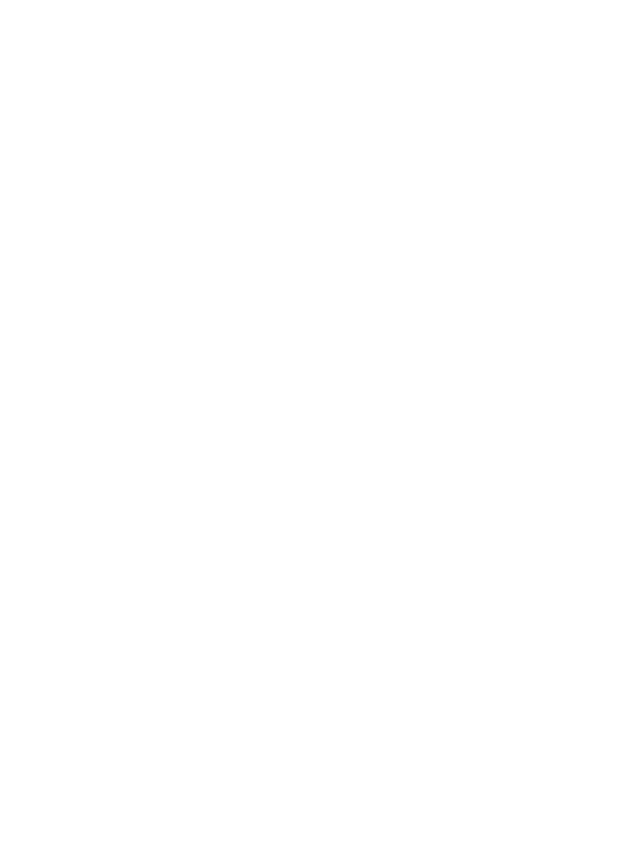
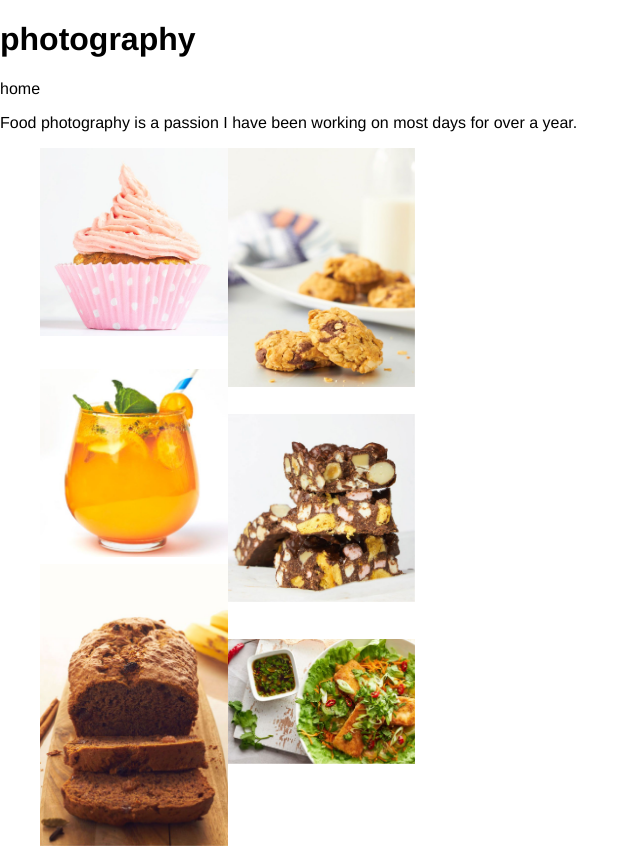
Before and after one commit to joshbailey0/portfolio_josh, a website: page docs/photography.html in a window 1280 px wide. Shown: the whole page, without its empty margins (0-640 px from the left). Before the commit the page ends 800 px from the top, so only its background shows below. Drawn offline with Linux system fonts and the light colour scheme.

Commit message:
Began Photography Page
Attempt at laying out photography page with css grid. Needs a lot of
reworking.

```diff
--- a/docs/assets/styles/app.css
+++ b/docs/assets/styles/app.css
@@ -2,3 +2,4 @@
 @import "modules/_vars";
 @import "modules/_global";
 @import "modules/_home";
+@import "modules/_photography";
--- a/docs/assets/styles/modules/_photography.css
+++ b/docs/assets/styles/modules/_photography.css
@@ -0,0 +1,39 @@
+.photography {
+    position: absolute;
+}
+
+.photography_images {
+    display: grid;
+    grid-template-columns: 187.5px 187.5px;
+    grid-template-rows: 221px 45px 150px 75px 176px;
+
+    .cupcake {
+        grid-column: 1/2;
+        grid-row: 1/2;
+    }
+
+    .spritzer {
+        grid-column: 1/2;
+        grid-row: 2/4;
+    }
+
+    .banana_bread {
+        grid-column: 1/2;
+        grid-row: 4/6;
+    }
+
+    .cookies {
+        grid-column: 2/3;
+        grid-row: 1/3;
+    }
+
+    .rocky_road {
+        grid-column: 2/3;
+        grid-row: 3/5;
+    }
+
+    .bahn_mi {
+        grid-column: 2/3;
+        grid-row: 5/6;
+    }
+}
--- a/docs/photography.html
+++ b/docs/photography.html
@@ -7,6 +7,24 @@
         <link href="temp/styles/app.css" rel="stylesheet">
     </head>
     <body class="photography">
-
+        <header class="photography_header">
+            <nav class="photography_nav">
+                <h1><span>photo</span>graphy</h1>
+                <p>home</p>
+            </nav>
+        </header>
+        <main class="photography_text-content">
+            <p>Food photography is a passion I have been working on most days for over a year.</p>
+        </main>
+        <section>
+            <figure class="photography_images">
+                <img src="assets/images/cupcake@2x.jpg" class="cupcake" alt="milk and cookies">
+                <img src="assets/images/spritzer@2x.jpg" class="spritzer" alt="spritzer">
+                <img src="assets/images/Banana-Bread@2x.jpg" class="banana_bread" alt="banana bread">
+                <img src="assets/images/milk_cookies@2x.jpg" class="cookies" alt="vegan cupcake">
+                <img src="assets/images/Rocky_Road@2x.jpg" class="rocky_road" alt="vegan rocky road">
+                <img src="assets/images/bahn-mi-salad@2x.jpg" class="bahn_mi" alt="bahn mi salad">
+            </figure>
+        </section>
     </body>
 </html>
--- a/docs/temp/styles/app.css
+++ b/docs/temp/styles/app.css
@@ -661,3 +661,43 @@
         height: 32px;
     }
 }
+
+.photography {
+    position: absolute;
+}
+
+.photography_images {
+    display: grid;
+    grid-template-columns: 187.5px 187.5px;
+    grid-template-rows: 221px 45px 150px 75px 176px;
+}
+
+.photography_images .cupcake {
+        grid-column: 1/2;
+        grid-row: 1/2;
+    }
+
+.photography_images .spritzer {
+        grid-column: 1/2;
+        grid-row: 2/4;
+    }
+
+.photography_images .banana_bread {
+        grid-column: 1/2;
+        grid-row: 4/6;
+    }
+
+.photography_images .cookies {
+        grid-column: 2/3;
+        grid-row: 1/3;
+    }
+
+.photography_images .rocky_road {
+        grid-column: 2/3;
+        grid-row: 3/5;
+    }
+
+.photography_images .bahn_mi {
+        grid-column: 2/3;
+        grid-row: 5/6;
+    }
--- a/gulpfile.js
+++ b/gulpfile.js
@@ -22,7 +22,7 @@
 
 gulp.task('watch', function() {
 
-    watch('./docs/index.html', function() {
+    watch('./docs/**/*.html', function() {
         gulp.start('html');
     });
 
```
Also changed, not shown: docs/index.html (+1 -1 lines), docs/assets/images/Banana-Bread.jpg (added), docs/assets/images/Banana-Bread@2x.jpg (added), docs/assets/images/Rocky_Road.jpg (added), docs/assets/images/Rocky_Road@2x.jpg (added), docs/assets/images/bahn-mi-salad.jpg (added), docs/assets/images/bahn-mi-salad@2x.jpg (added), docs/assets/images/cupcake.jpg (added), docs/assets/images/cupcake@2x.jpg (added), docs/assets/images/email.svg (renamed from docs/assets/email.svg), docs/assets/images/milk_cookies.jpg (added), docs/assets/images/milk_cookies@2x.jpg (added), docs/assets/images/spritzer.jpg (added), docs/assets/images/spritzer@2x.jpg (added), 1 other file.
